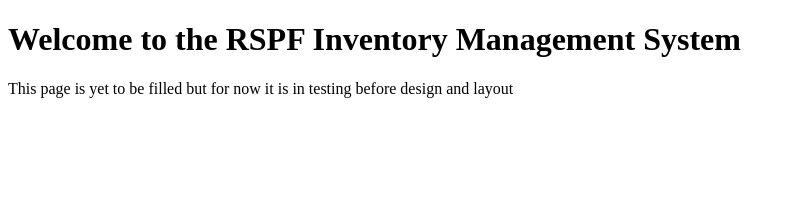
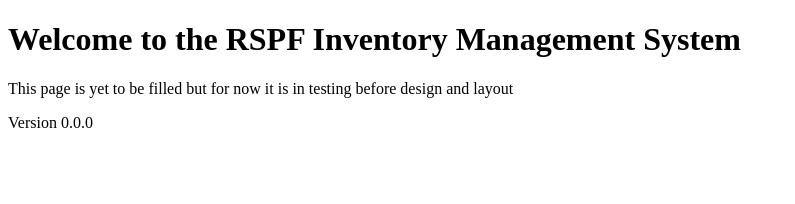
Before and after one commit to cwindrow007/RSPFStack, a React (Create React App) app in the folder frontend/: page / in a window 1280 px wide. Shown: the top 204 px of the page, without its empty margins (0-795 px from the left). Built offline with nearby package versions, Linux system fonts and the light colour scheme.

Commit message:
defining layout

```diff
--- a/frontend/src/App.tsx
+++ b/frontend/src/App.tsx
@@ -1,6 +1,7 @@
 import React from 'react';
 import {BrowserRouter as Router, Route, Routes} from 'react-router-dom';
 import MainPage from './Pages/MainPage';
+import VersionInfo from './Components/AppVersion';
 
 const App: React.FC = () => {
   return (
@@ -8,6 +9,7 @@ const App: React.FC = () => {
               <Routes>
                   <Route path = "/" element = {<MainPage />} />
               </Routes>
+          <VersionInfo/>
       </Router>
   );
 };
--- /dev/null
+++ b/frontend/src/Components/AppVersion.tsx
@@ -0,0 +1,11 @@
+import React from 'react';
+
+const AppVersion = () =>{
+    return(
+    <div className="version-info">
+    Version 0.0.0
+    </div>
+);
+};
+
+export default AppVersion;
--- /dev/null
+++ b/frontend/src/Components/NavBar.tsx
@@ -0,0 +1,5 @@
+import React from 'react';
+const NavBar = () =>{
+
+};
+export default NavBar;
--- /dev/null
+++ b/frontend/src/Components/TopBar.tsx
@@ -0,0 +1,5 @@
+import React, {useState, useEffect} from "react";
+const TopBar = () =>{
+
+};
+export default TopBar;
--- /dev/null
+++ b/frontend/src/layout.tsx
@@ -0,0 +1,5 @@
+import React from "react";
+const Layout  = () =>{
+
+}
+export default Layout;
```
